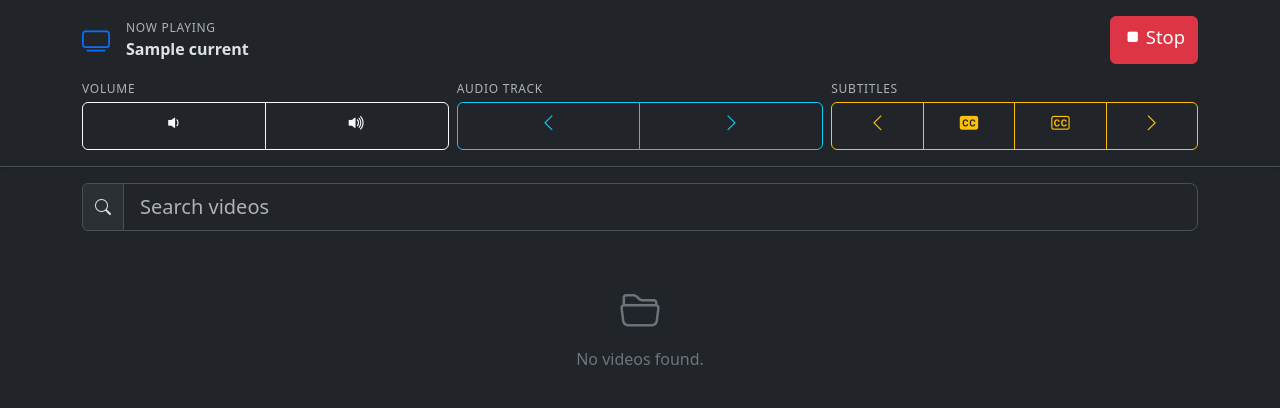
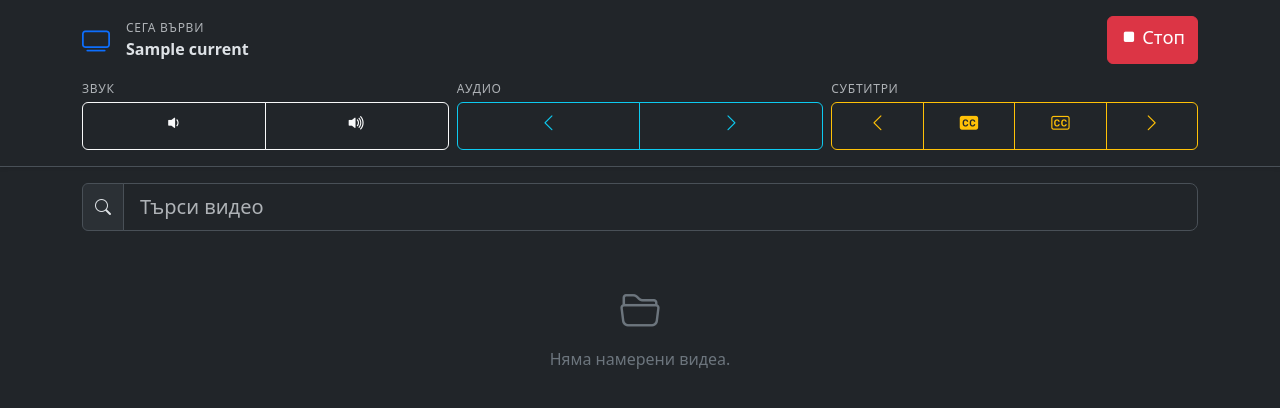
Before and after one commit to Nanich87/pi-omx-player, a Flask app: template templates/main.html in a window 1280 px wide. Shown: the top 408 px of the page. Run offline with Flask 3, Linux system fonts and the light colour scheme; the template is opened without the code that fills it: most values are stand-ins (such as "Sample title", 1, 10 or a date in 2020).

Commit message:
Translate UI to Bulgarian and document the app in README
- Translate all interface labels and tooltips to Bulgarian
- Describe purpose, features, technologies, setup and usage in README

Co-Authored-By: Claude Opus 5.5 <noreply@anthropic.com>

```diff
--- a/templates/main.html
+++ b/templates/main.html
@@ -1,5 +1,5 @@
 <!DOCTYPE html>
-<html lang="en" data-bs-theme="dark">
+<html lang="bg" data-bs-theme="dark">
 
 <head>
    <meta charset="utf-8">
@@ -64,36 +64,36 @@
          <div class="d-flex align-items-center gap-3 mb-3">
             <i class="bi bi-tv fs-3 text-primary"></i>
             <div class="now-playing flex-grow-1">
-               <div class="group-label mb-0">{{ 'Now playing' if current else 'TVPi' }}</div>
-               <div class="fw-semibold text-truncate">{{ current if current else 'Nothing is playing' }}</div>
+               <div class="group-label mb-0">{{ 'Сега върви' if current else 'TVPi' }}</div>
+               <div class="fw-semibold text-truncate">{{ current if current else 'Нищо не върви' }}</div>
             </div>
-            <a href="{{ url_for('stop') }}" class="btn btn-danger ctl{{ '' if current else ' disabled' }}" data-reload="1" title="Stop">
-               <i class="bi bi-stop-fill"></i><span class="d-none d-sm-inline ms-1">Stop</span>
+            <a href="{{ url_for('stop') }}" class="btn btn-danger ctl{{ '' if current else ' disabled' }}" data-reload="1" title="Стоп">
+               <i class="bi bi-stop-fill"></i><span class="d-none d-sm-inline ms-1">Стоп</span>
             </a>
          </div>
 
          <div class="row g-2">
             <div class="col-6 col-md-4">
-               <div class="group-label">Volume</div>
+               <div class="group-label">Звук</div>
                <div class="btn-group w-100">
-                  <a href="{{ url_for('down') }}" class="btn btn-outline-light ctl" title="Volume down"><i class="bi bi-volume-down-fill"></i></a>
-                  <a href="{{ url_for('up') }}" class="btn btn-outline-light ctl" title="Volume up"><i class="bi bi-volume-up-fill"></i></a>
+                  <a href="{{ url_for('down') }}" class="btn btn-outline-light ctl" title="По-тихо"><i class="bi bi-volume-down-fill"></i></a>
+                  <a href="{{ url_for('up') }}" class="btn btn-outline-light ctl" title="По-силно"><i class="bi bi-volume-up-fill"></i></a>
                </div>
             </div>
             <div class="col-6 col-md-4">
-               <div class="group-label">Audio track</div>
+               <div class="group-label">Аудио</div>
                <div class="btn-group w-100">
-                  <a href="{{ url_for('previousAudioStream') }}" class="btn btn-outline-info ctl" title="Previous audio track"><i class="bi bi-chevron-left"></i></a>
-                  <a href="{{ url_for('nextAudioStream') }}" class="btn btn-outline-info ctl" title="Next audio track"><i class="bi bi-chevron-right"></i></a>
+                  <a href="{{ url_for('previousAudioStream') }}" class="btn btn-outline-info ctl" title="Предишна аудио писта"><i class="bi bi-chevron-left"></i></a>
+                  <a href="{{ url_for('nextAudioStream') }}" class="btn btn-outline-info ctl" title="Следваща аудио писта"><i class="bi bi-chevron-right"></i></a>
                </div>
             </div>
             <div class="col-12 col-md-4">
-               <div class="group-label">Subtitles</div>
+               <div class="group-label">Субтитри</div>
                <div class="btn-group w-100">
-                  <a href="{{ url_for('previousSubtitleStream') }}" class="btn btn-outline-warning ctl" title="Previous subtitles"><i class="bi bi-chevron-left"></i></a>
-                  <a href="{{ url_for('showSubtitles') }}" class="btn btn-outline-warning ctl" title="Show subtitles"><i class="bi bi-badge-cc-fill"></i></a>
-                  <a href="{{ url_for('hideSubtitles') }}" class="btn btn-outline-warning ctl" title="Hide subtitles"><i class="bi bi-badge-cc"></i></a>
-                  <a href="{{ url_for('nextSubtitleStream') }}" class="btn btn-outline-warning ctl" title="Next subtitles"><i class="bi bi-chevron-right"></i></a>
+                  <a href="{{ url_for('previousSubtitleStream') }}" class="btn btn-outline-warning ctl" title="Предишни субтитри"><i class="bi bi-chevron-left"></i></a>
+                  <a href="{{ url_for('showSubtitles') }}" class="btn btn-outline-warning ctl" title="Покажи субтитрите"><i class="bi bi-badge-cc-fill"></i></a>
+                  <a href="{{ url_for('hideSubtitles') }}" class="btn btn-outline-warning ctl" title="Скрий субтитрите"><i class="bi bi-badge-cc"></i></a>
+                  <a href="{{ url_for('nextSubtitleStream') }}" class="btn btn-outline-warning ctl" title="Следващи субтитри"><i class="bi bi-chevron-right"></i></a>
                </div>
             </div>
          </div>
@@ -103,7 +103,7 @@
    <div class="container mt-3">
       <div class="input-group mb-3">
          <span class="input-group-text"><i class="bi bi-search"></i></span>
-         <input type="search" id="filter" class="form-control form-control-lg" placeholder="Search videos" autocomplete="off">
+         <input type="search" id="filter" class="form-control form-control-lg" placeholder="Търси видео" autocomplete="off">
       </div>
 
       {% set files = list | sort %}
@@ -117,9 +117,9 @@
          </a>
          {% endfor %}
       </div>
-      <p id="no-match" class="text-secondary text-center mt-4 d-none">No videos match your search.</p>
+      <p id="no-match" class="text-secondary text-center mt-4 d-none">Няма видеа, които да съвпадат с търсенето.</p>
       {% else %}
-      <p class="text-secondary text-center mt-5"><i class="bi bi-folder2-open fs-1 d-block mb-2"></i>No videos found.</p>
+      <p class="text-secondary text-center mt-5"><i class="bi bi-folder2-open fs-1 d-block mb-2"></i>Няма намерени видеа.</p>
       {% endif %}
    </div>
 
```
Also changed, not shown: README.md.
